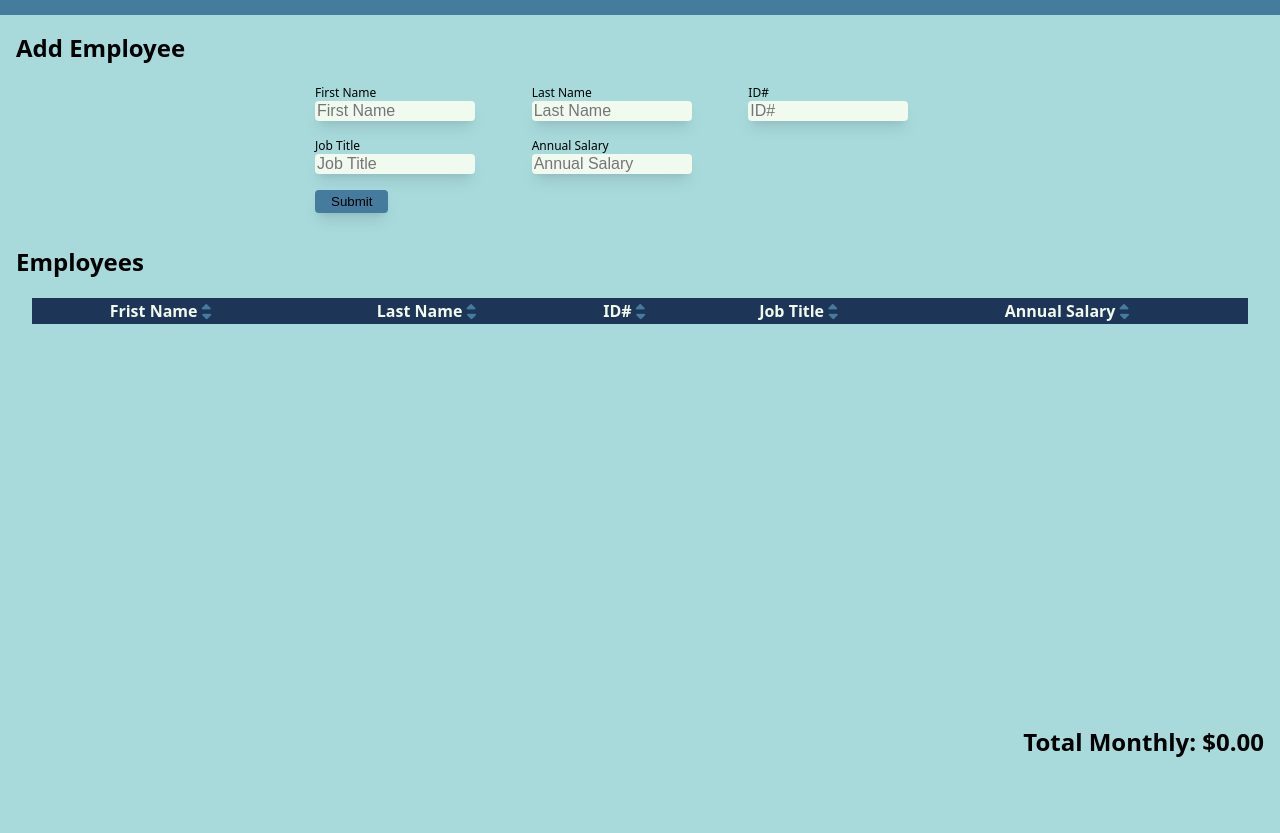
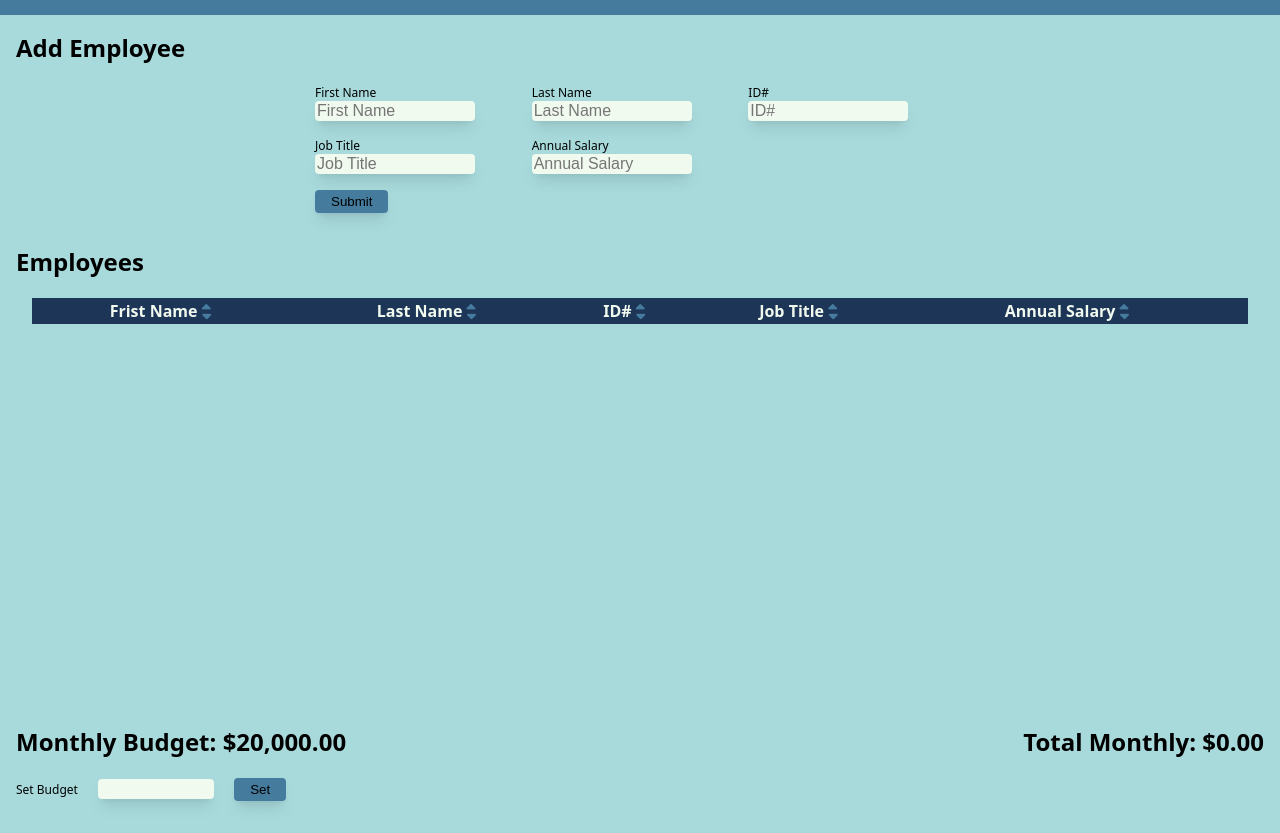
Before and after one commit to lukegartner/weekend-salary-calculator, a plain HTML site: page index.html in a window 1280 px wide. Shown: the part 97-930 px from the top of the page. Before the commit the page ends 875 px from the top, so only its background shows below. Drawn offline with Linux system fonts and the light colour scheme.

Commit message:
user can adjust monthly budget

```diff
--- a/index.html
+++ b/index.html
@@ -196,6 +196,16 @@
     </div>
     <!-- End of Table -->
     <!-- Total Monthly Salary Expense -->
+    <div class="monthly-budget-container">
+      <h2>Monthly Budget: <span class="monthly-budget-span">$20,000</span></h2>
+      <form class="monthly-budget-form">
+        <label for="monthly-budget">Set Budget</label>
+        <input type="number" name="monthly-budget" id="monthly-budget" />
+        <button type="submit" class="btn" onClick="setMonthlyBudget(event)">
+          Set
+        </button>
+      </form>
+    </div>
     <h2 class="total-monthly">
       Total Monthly: <span class="total-monthly-span">0</span>
     </h2>
--- a/index.js
+++ b/index.js
@@ -2,6 +2,11 @@
 const employees = localStorage.getItem("employees")
   ? JSON.parse(localStorage.getItem("employees"))
   : [];
+
+// Monthly Budget
+let monthlyBudget = localStorage.getItem("monthlyBudget")
+  ? JSON.parse(localStorage.getItem("monthlyBudget"))
+  : 20000;
 
 // Edit variables
 let isEditing = false;
@@ -13,8 +18,10 @@ const lastNameInput = document.querySelector("#last-name");
 const idInput = document.querySelector("#id-number");
 const jobTitleInput = document.querySelector("#job-title");
 const annualSalaryInput = document.querySelector("#annual-salary");
+const monthlyBudgetInput = document.querySelector("#monthly-budget");
 const tableBody = document.querySelector("tbody");
 const totalMonthlySpan = document.querySelector(".total-monthly-span");
+const monthlyBudgetSpan = document.querySelector(".monthly-budget-span");
 const submitBtn = document.querySelector(".submit-btn");
 const sortSpans = document.querySelectorAll(".sort");
 
@@ -66,7 +73,8 @@ const displayData = (employeesData) => {
   annualSalaryInput.value = "";
 
   totalMonthlySpan.innerHTML = formatSalary(getTotalMonthly());
-  totalMonthlySpan.classList = getTotalMonthly() >= 20000 ? "red" : "";
+  totalMonthlySpan.classList = getTotalMonthly() >= monthlyBudget ? "red" : "";
+  monthlyBudgetSpan.innerHTML = formatSalary(monthlyBudget);
 };
 
 // get total monthly
@@ -113,6 +121,7 @@ const editEmployee = (e) => {
 // Local Storage
 const setLocalStorage = () => {
   localStorage.setItem("employees", JSON.stringify(employees));
+  localStorage.setItem("monthlyBudget", JSON.stringify(monthlyBudget));
 };
 
 // Sort
@@ -153,3 +162,12 @@ const sort = (unsorted, property, direction, type) => {
     }
   }
 };
+
+// Set Monthly Budget
+const setMonthlyBudget = (e) => {
+  e.preventDefault();
+  console.log("hi");
+  monthlyBudget = Number(monthlyBudgetInput.value);
+  setLocalStorage();
+  displayData(employees);
+};
--- a/style.css
+++ b/style.css
@@ -140,9 +140,22 @@ table {
 
 /* total */
 .total-monthly {
+  position: relative;
   text-align: right;
   margin-right: 1rem;
 }
 .red {
   color: var(--red-1);
 }
+.monthly-budget-container {
+  position: absolute;
+}
+.monthly-budget-form {
+  margin-left: 1rem;
+  margin-top: 0;
+  transform: translateY(-1rem);
+}
+.monthly-budget-form input {
+  margin: 0 1rem;
+  width: 7rem;
+}
```
